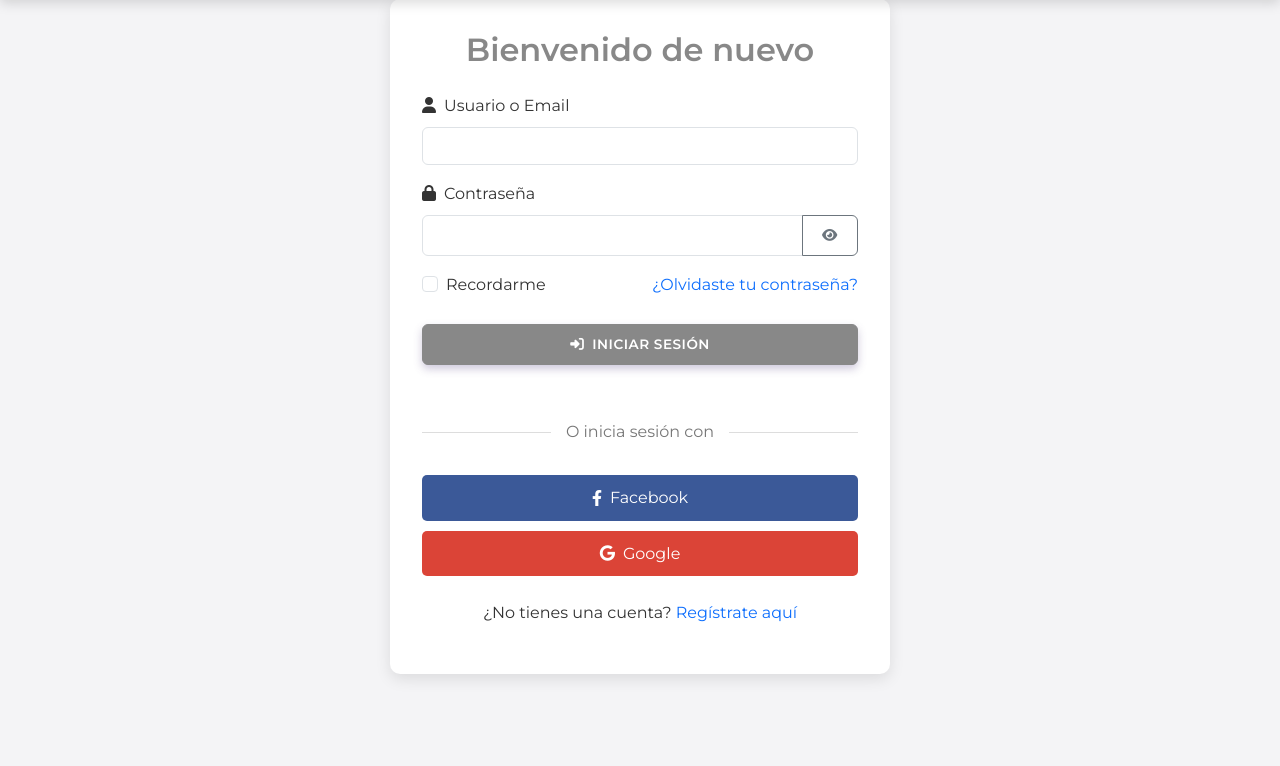
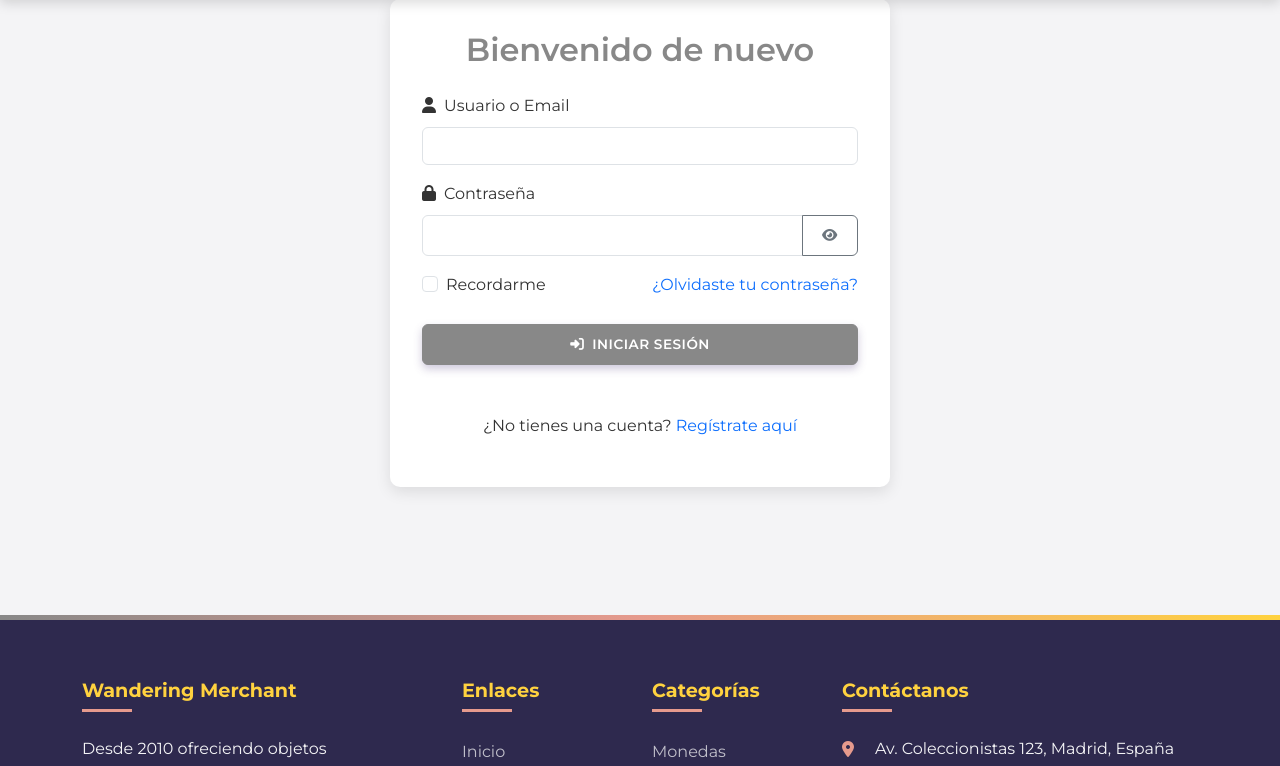
Before and after one commit to runo06/Wandering-Merchant, a Django app: page /login/ in a window 1280 px wide. Shown: the part 76-842 px from the top of the page. Run offline with Django 5.2, Linux system fonts and the light colour scheme; data comes from the database, SQL or seed files in the repository.

Commit message:
REDES SOCIALES
Se borro el acceso con google y facebook para ahorrar tiempo

```diff
--- a/coleccionables/templates/login.html
+++ b/coleccionables/templates/login.html
@@ -51,32 +51,6 @@
         background-color: #ddd;
         top: 50%;
         left: 0;
-    }
-
-    .social-login-btn {
-        display: flex;
-        align-items: center;
-        justify-content: center;
-        width: 100%;
-        padding: 10px;
-        margin-bottom: 10px;
-        border-radius: 5px;
-        text-decoration: none;
-        color: white;
-        transition: opacity 0.3s;
-    }
-
-    .social-login-btn:hover {
-        opacity: 0.9;
-        color: white;
-    }
-
-    .facebook-btn {
-        background-color: #3b5998;
-    }
-
-    .google-btn {
-        background-color: #db4437;
     }
 
     .login-header {
@@ -154,18 +128,6 @@
                         <i class="fas fa-sign-in-alt me-2"></i>Iniciar Sesión
                     </button>
 
-                    <div class="login-divider">
-                        <span>O inicia sesión con</span>
-                    </div>
-
-                    <div class="social-login">
-                        <a href="{% url 'login' %}" class="social-login-btn facebook-btn">
-                            <i class="fab fa-facebook-f me-2"></i> Facebook
-                        </a>
-                        <a href="{% url 'login' %}" class="social-login-btn google-btn">
-                            <i class="fab fa-google me-2"></i> Google
-                        </a>
-                    </div>
 
                     <p class="text-center mt-4">
                         ¿No tienes una cuenta? <a href="{% url 'login' %}" class="text-decoration-none">Regístrate aquí</a>
```
